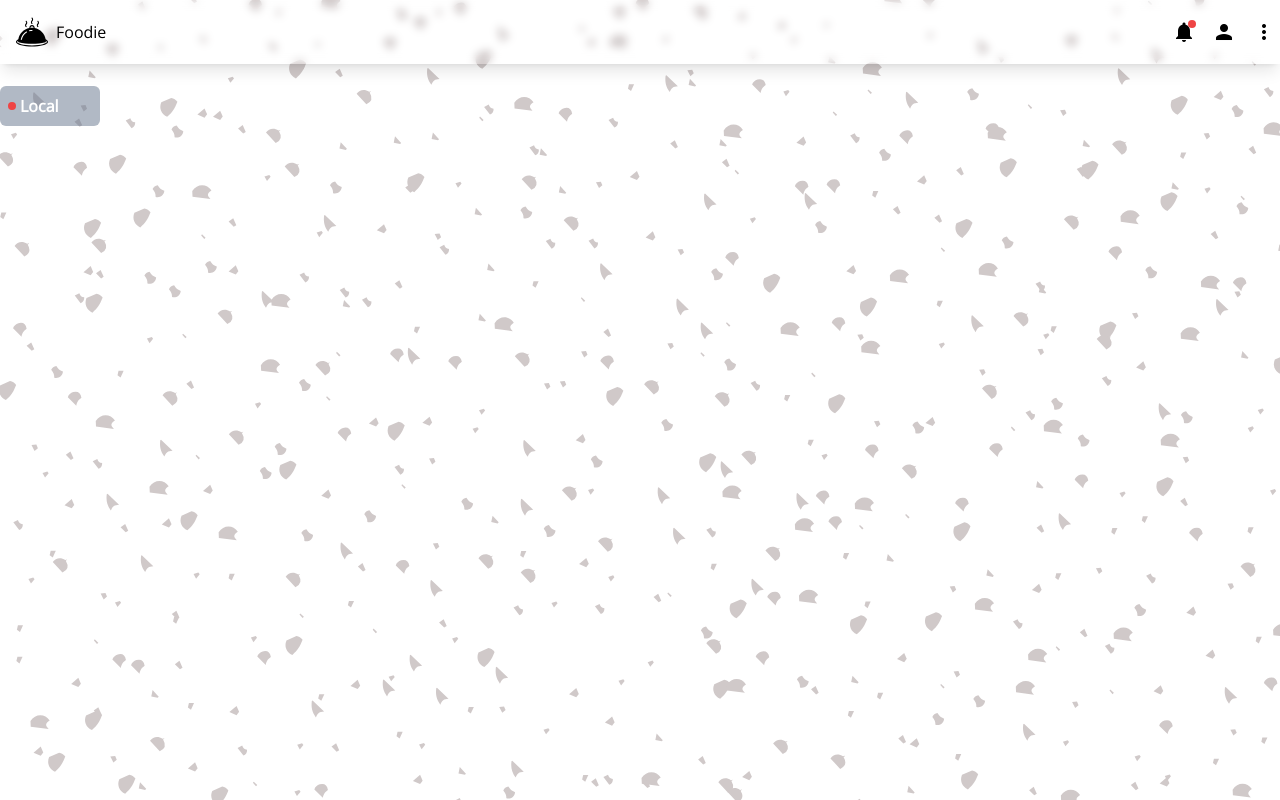
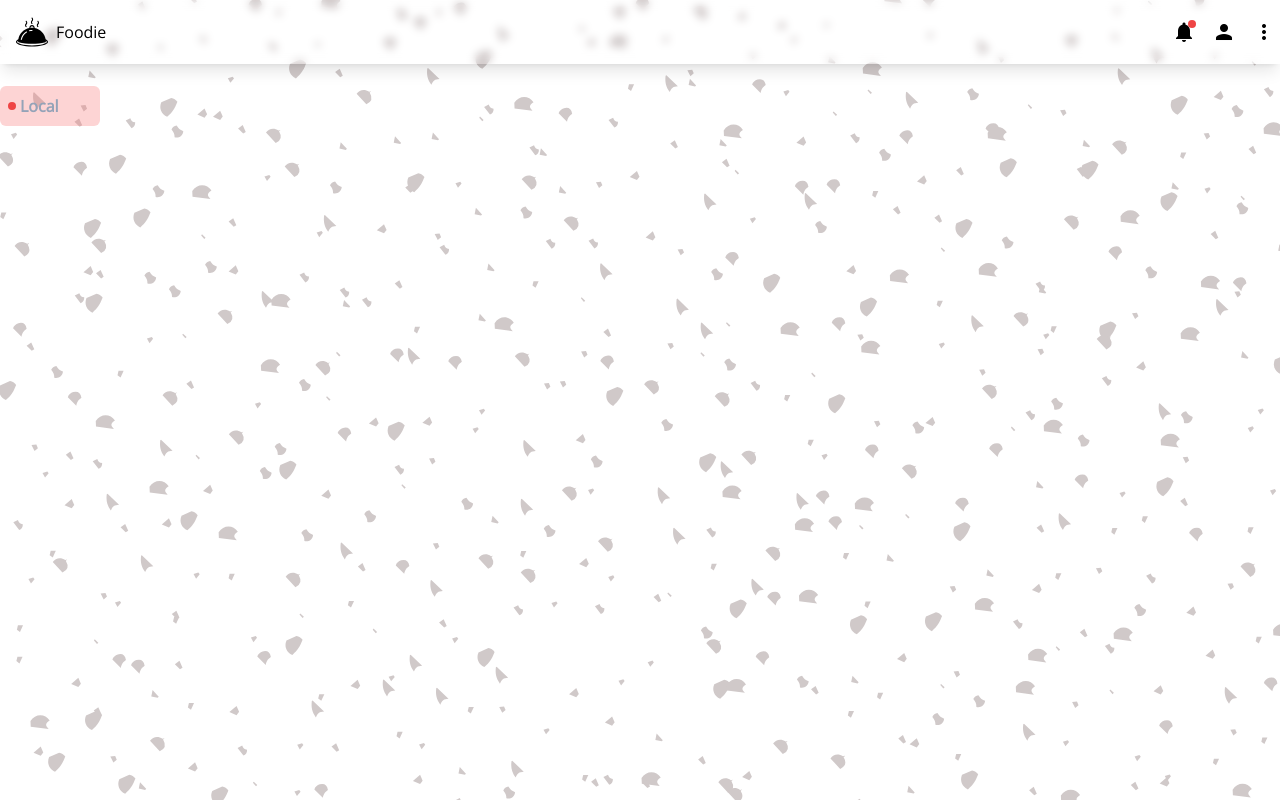
Before and after one commit to dom-codex/Foodapp-admin-frontend, a React (Create React App) app: page / in a window 1280 px wide. Built offline with nearby package versions, Linux system fonts and the light colour scheme.

Commit message:
Redesign category item

```diff
--- a/src/components/category.js
+++ b/src/components/category.js
@@ -1,9 +1,9 @@
 import React from "react"
 
 const Category =()=>{
-return <div className="inline-flex items-center bg-slate-500/50 rounded-md  p-2 min-w-[100px]">
+return <div className="inline-flex items-center bg-red-400/30 rounded-md  p-2 min-w-[100px]">
   <div className="h-[8px] w-[8px] rounded-lg bg-red-500 mr-1"></div>
-  <p className="inline text-white font-bold">Local</p>
+  <p className="inline text-slate-400 font-bold">Local</p>
 </div>
 }
 export default Category
```
